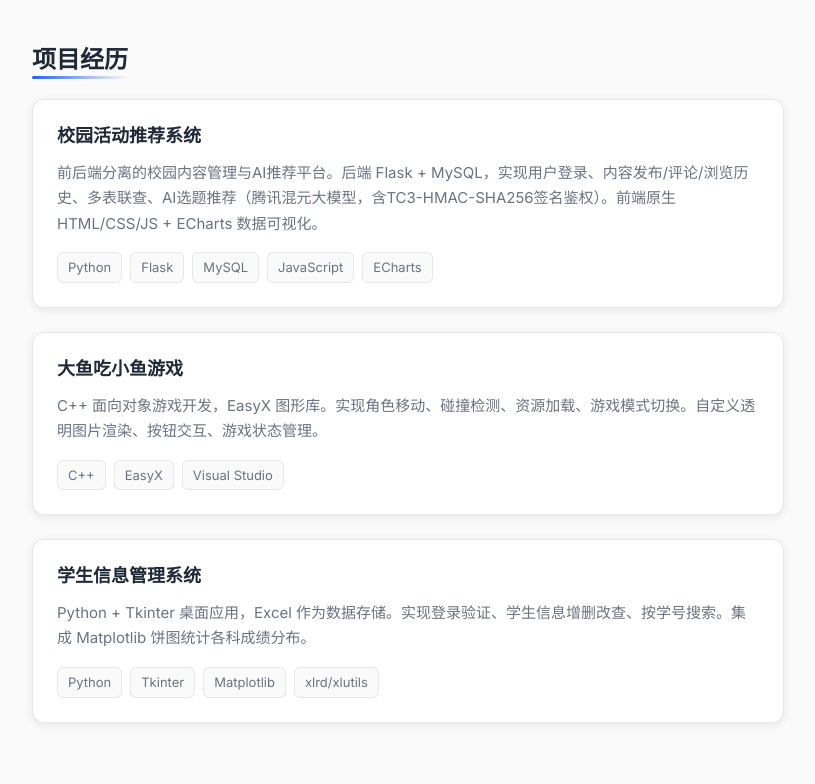
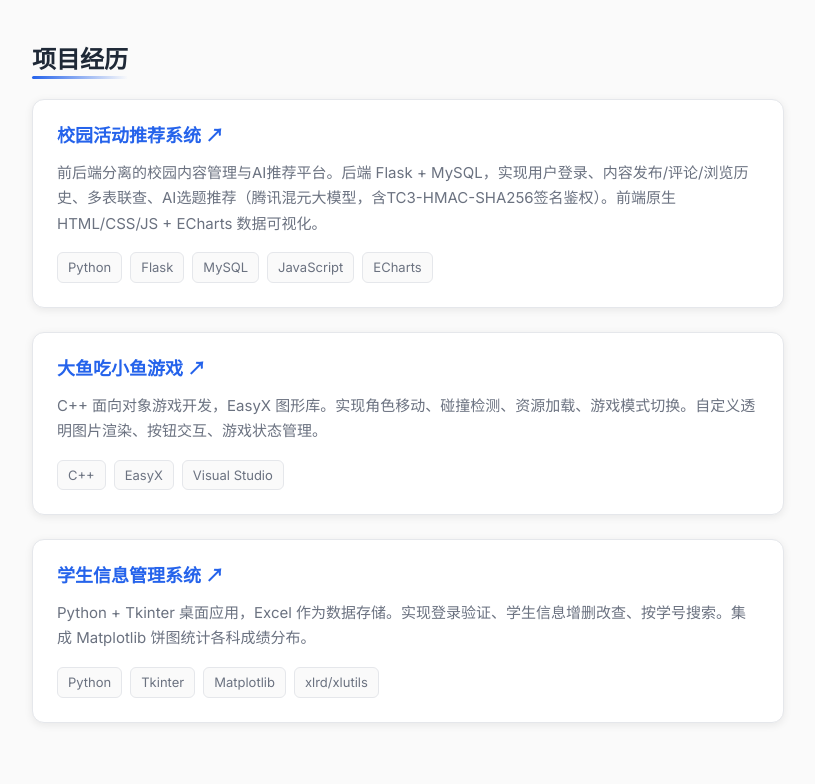
Before and after one commit to Gavin-87/Gavin-87.github.io, a plain HTML site: page index.html in a window 1280 px wide. Shown: the part 920-1704 px from the top of the page, without its empty margins (232-1047 px from the left). Drawn offline with Linux system fonts and the light colour scheme.

Commit message:
index.html

```diff
--- a/index.html
+++ b/index.html
@@ -90,7 +90,7 @@
             <h2 class="section-title">项目经历</h2>
             <div class="projects-grid">
                 <article class="project-card">
-                    <h3 class="project-name">校园活动推荐系统</h3>
+                    <h3 class="project-name"><a href="https://github.com/Gavin-87/campus-activity-system" target="_blank" rel="noopener">校园活动推荐系统 ↗</a></h3>
                     <p class="project-desc">前后端分离的校园内容管理与AI推荐平台。后端 Flask + MySQL，实现用户登录、内容发布/评论/浏览历史、多表联查、AI选题推荐（腾讯混元大模型，含TC3-HMAC-SHA256签名鉴权）。前端原生 HTML/CSS/JS + ECharts 数据可视化。</p>
                     <div class="project-tech">
                         <span class="tech-tag">Python</span>
@@ -102,7 +102,7 @@
                 </article>
 
                 <article class="project-card">
-                    <h3 class="project-name">大鱼吃小鱼游戏</h3>
+                    <h3 class="project-name"><a href="https://github.com/Gavin-87/fish-game" target="_blank" rel="noopener">大鱼吃小鱼游戏 ↗</a></h3>
                     <p class="project-desc">C++ 面向对象游戏开发，EasyX 图形库。实现角色移动、碰撞检测、资源加载、游戏模式切换。自定义透明图片渲染、按钮交互、游戏状态管理。</p>
                     <div class="project-tech">
                         <span class="tech-tag">C++</span>
@@ -112,7 +112,7 @@
                 </article>
 
                 <article class="project-card">
-                    <h3 class="project-name">学生信息管理系统</h3>
+                    <h3 class="project-name"><a href="https://github.com/Gavin-87/student-info-system" target="_blank" rel="noopener">学生信息管理系统 ↗</a></h3>
                     <p class="project-desc">Python + Tkinter 桌面应用，Excel 作为数据存储。实现登录验证、学生信息增删改查、按学号搜索。集成 Matplotlib 饼图统计各科成绩分布。</p>
                     <div class="project-tech">
                         <span class="tech-tag">Python</span>
```
